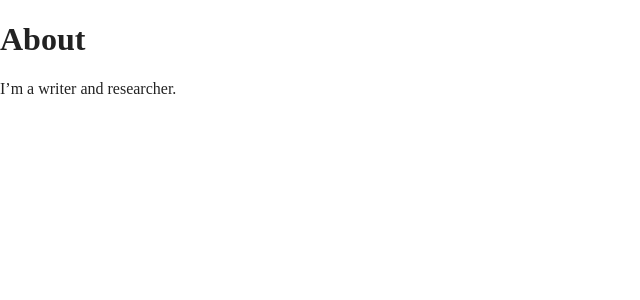
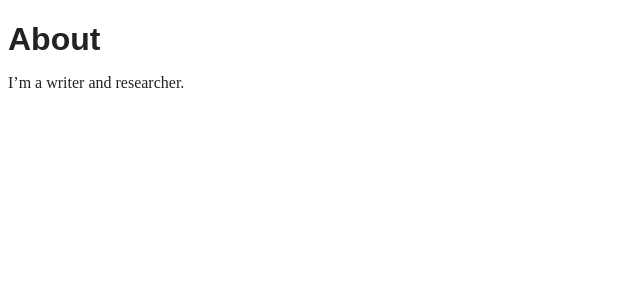
Before and after one commit to makgill/deryk, a Jekyll site: the page built from _pages/about/index.md, in a window 1280 px wide. Shown: the top 300 px of the page, without its empty margins (0-640 px from the left). Built offline with Jekyll 4.4.1, drawn with Linux system fonts in a browser that asks for light colours.

Commit message:
Update css.html

```diff
--- a/_includes/css.html
+++ b/_includes/css.html
@@ -10,7 +10,7 @@
 
 
 	pre{white-space: break-spaces;overflow: scroll;}
-	body{margin:0;padding:0;font-family:serif;color:#222;}#Content>h1,h2,h3,h4,h5,h6{margin-bottom:.25ex;font-family:sans-serif;}a{color:blue;}a:hover{background-color:#yellow;}
+	body{font-family:serif;color:#222;}h1,h2,h3,h4,h5,h6{margin-bottom:.25ex;font-family:sans-serif;}a{color:blue;}a:hover{background-color:#yellow;}
 
 
 
```
